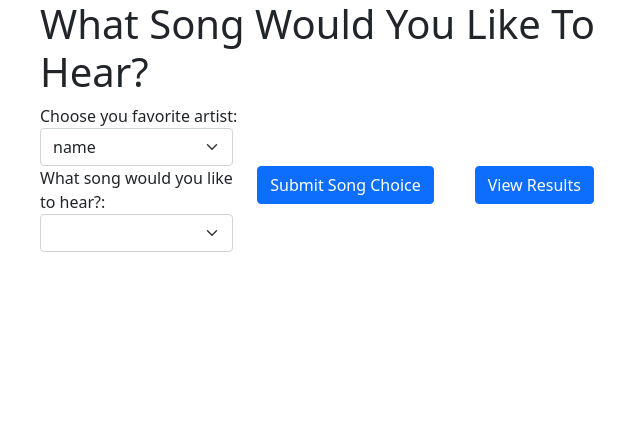
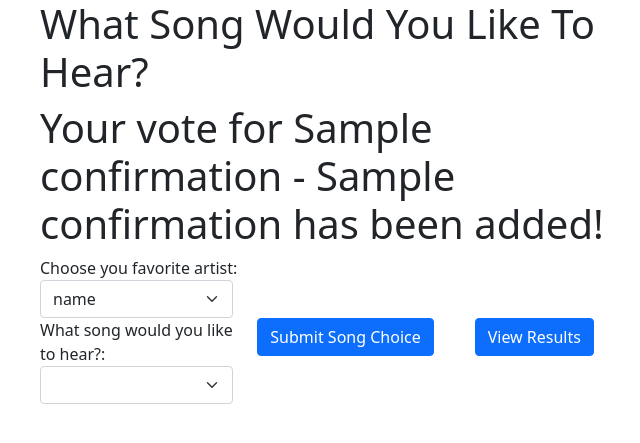
Before and after one commit to DonaldCapodilupo/Guitar-Chords-Database, a Flask app: template templates/User-Vote.html in a window 1280 px wide. Shown: the top 443 px of the page, without its empty margins (286-926 px from the left). Run offline with Flask 2, Linux system fonts and the light colour scheme; the template is opened without the code that fills it: most values are stand-ins (such as "Sample title", 1, 10 or a date in 2020); lists and menus that the app fills with data are empty.

Commit message:
Program now records users votes to the Upcoming Track List.csv. The results screen shows the bar graph without information being cut off. Added a confirmation when the user makes a vote.

```diff
--- a/Backend.py
+++ b/Backend.py
@@ -52,9 +52,10 @@ def song_List_Bar_Chart():
     plt.bar(chart_data["Song"].values, chart_data["Votes"].values)
     plt.title("Song Distribution")
     plt.xticks(rotation=70)
+    plt.subplots_adjust(bottom=0.55)
 
 
-    plt.savefig("Bar Graph.png")
+    plt.savefig("static/Images/Bar Graph.png")
     plt.show()
 
 
--- a/app.py
+++ b/app.py
@@ -5,6 +5,8 @@ app = Flask(__name__)
 
 @app.route('/Song-Dashboard', methods=['GET', 'POST'])
 def song_Dashboard():
+    from Backend import song_List_Bar_Chart
+    song_List_Bar_Chart()
     return render_template("Song-Dashboard.html")
 
 
@@ -15,14 +17,16 @@ def user_Add_Song():
         if request.form['submit_button'] == 'view_results':
             return redirect(url_for("song_Dashboard"))
         if request.form['submit_button'] == 'submit_song':
-            from Backend import read_Entire_Track_List,update_Song_List
+            from Backend import read_Entire_Track_List,create_Entry_Track_List
 
             song_data = read_Entire_Track_List()
+            print(request.form["artist_list"])
+            print(request.form["song_list"])
 
-            update_Song_List()
+            create_Entry_Track_List(request.form["artist_list"], request.form["song_list"])
 
 
-            return render_template("User-Vote.html", data=song_data,confirmation=True)
+            return render_template("User-Vote.html", data=song_data,confirmation=[request.form["artist_list"], request.form["song_list"]])
 
 
     else:
--- a/templates/User-Vote.html
+++ b/templates/User-Vote.html
@@ -15,9 +15,16 @@
     <div class="row">
         <div class="col-3"></div>
         <div class="col-6">
+
             <div class="row">
                 <h1 class="border-box-sizing">What Song Would You Like To Hear?</h1>
             </div>
+
+            {% if confirmation %}
+                <div class="row">
+                <h1>Your vote for {{ confirmation[0] }} - {{ confirmation[1] }} has been added!</h1>
+                </div>
+            {% endif %}
 
             <div class="row">
                 <label for="artist_list">Choose you favorite artist:</label>
```
